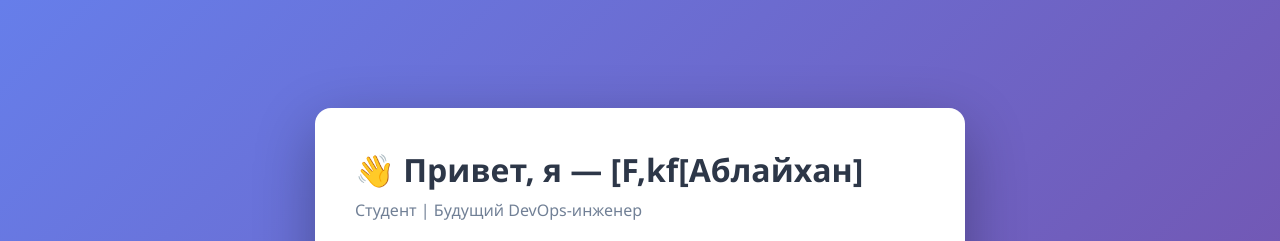
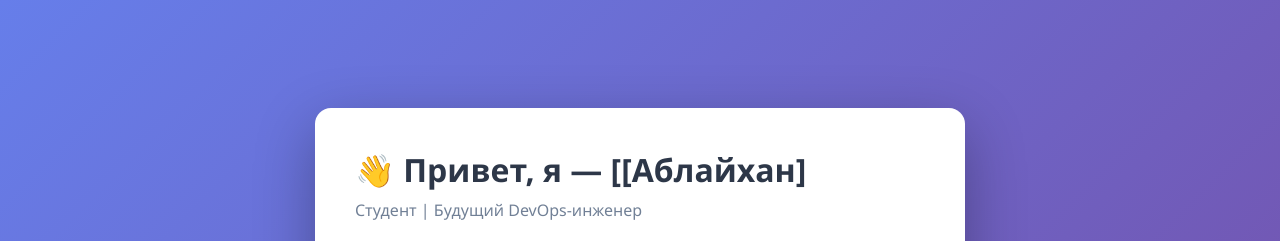
Before and after one commit to exzwl3/portfolio, a plain HTML site: page index.html in a window 1280 px wide. Shown: the top 241 px of the page. Drawn offline with Linux system fonts and the light colour scheme.

Commit message:
Update index.html

```diff
--- a/index.html
+++ b/index.html
@@ -70,7 +70,7 @@
 </head>
 <body>
     <div class="card">
-        <h1>👋 Привет, я — [F,kf[Аблайхан]</h1>
+        <h1>👋 Привет, я — [[Аблайхан]</h1>
         <p class="subtitle">Студент | Будущий DevOps-инженер</p>
 
         <h2>🎓 Учебное заведение</h2>
```
